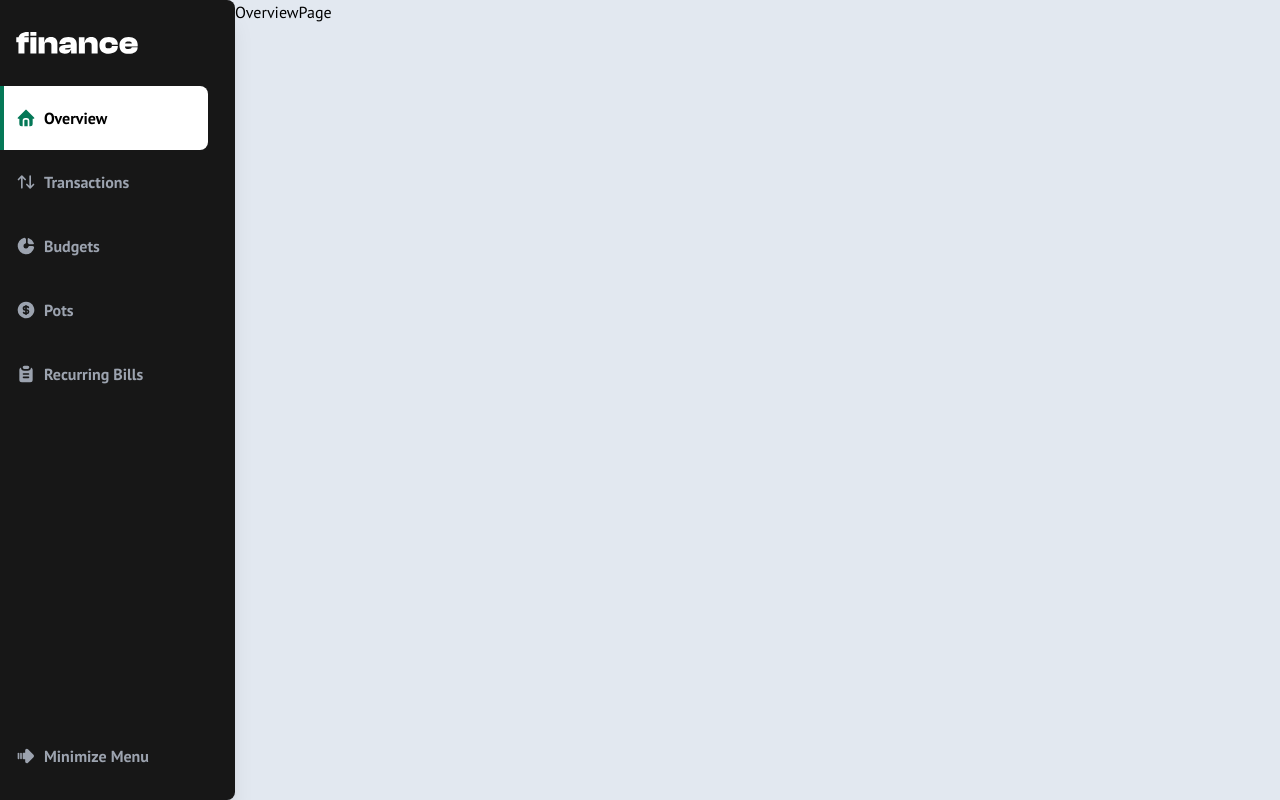
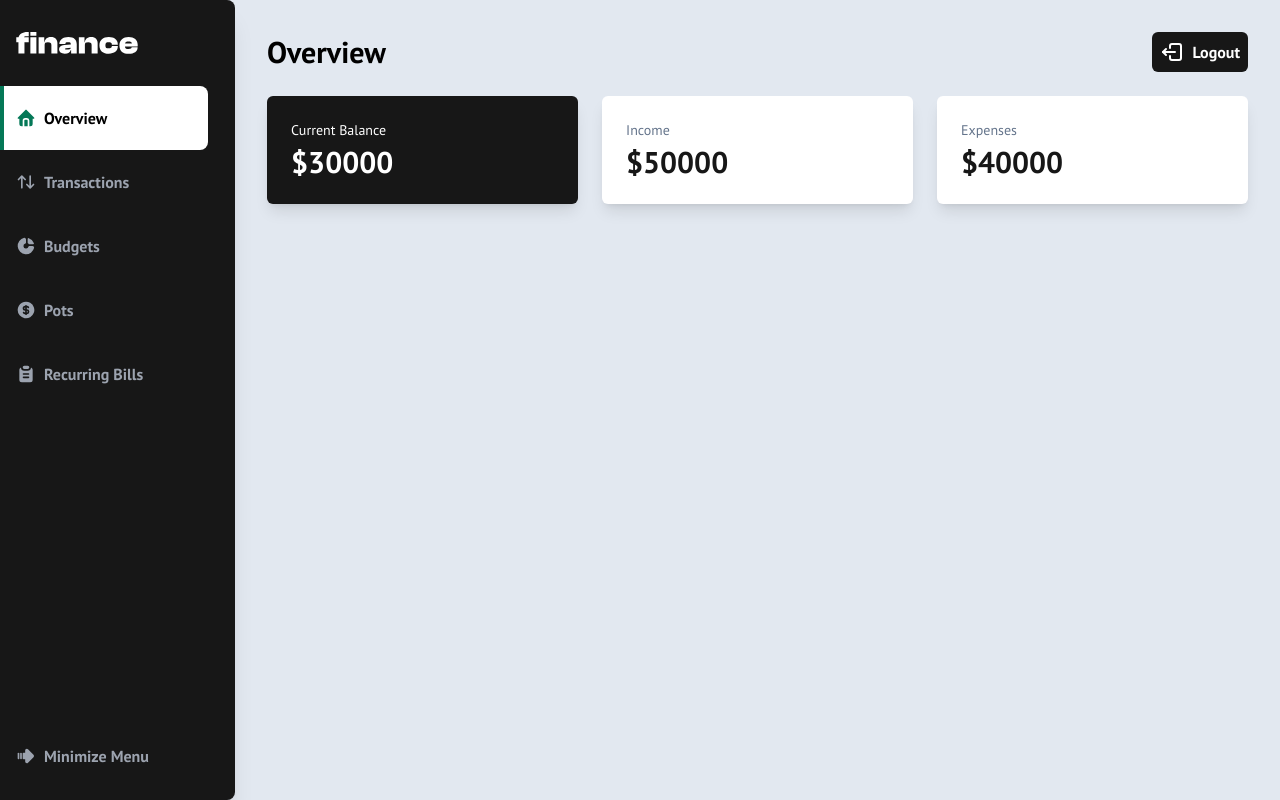
Before and after one commit to MartinWebDev95/FinanceApp, a Next.js app: page / in a window 1280 px wide. Built offline with nearby package versions, Linux system fonts and the light colour scheme.

Commit message:
Add in the main page the Cards components

```diff
--- a/app/(dashboard)/layout.jsx
+++ b/app/(dashboard)/layout.jsx
@@ -1,4 +1,4 @@
-import Sidenav from "../components/home/Sidenav";
+import Sidenav from "../components/dashboard/Sidenav";
 
 export default function OverviewLayout({ children }){
   return (
--- a/app/(dashboard)/page.jsx
+++ b/app/(dashboard)/page.jsx
@@ -1,5 +1,27 @@
+import Link from "next/link";
+import { LogoutIcon } from "../lib/utils";
+import Cards from "../components/overview/Cards";
+
 export default function OverviewPage(){
   return (
-    <div>OverviewPage</div>
+    <div className="p-8">
+      <div className="flex items-center justify-between">
+        <h1 className="text-3xl font-bold">Overview</h1>
+        <Link
+          href='/logout'
+          className="bg-neutral-900 text-white font-bold rounded-md p-2 hover:bg-neutral-800 transition-all ease-in-out duration-200 flex items-center gap-2">
+            <LogoutIcon/>
+            <span>
+              Logout
+            </span>
+        </Link>
+      </div>
+
+      <div className="mt-6 w-full flex items-center justify-between gap-6">
+        <Cards title='Current Balance' data='30000' main />
+        <Cards title='Income' data='50000' />
+        <Cards title='Expenses' data='40000' />
+      </div>
+    </div>
   )
 }
```
Also changed, not shown: app/components/dashboard/NavLinks.jsx (renamed from app/components/home/NavLinks.jsx), app/components/dashboard/Sidenav.jsx (renamed from app/components/home/Sidenav.jsx).
